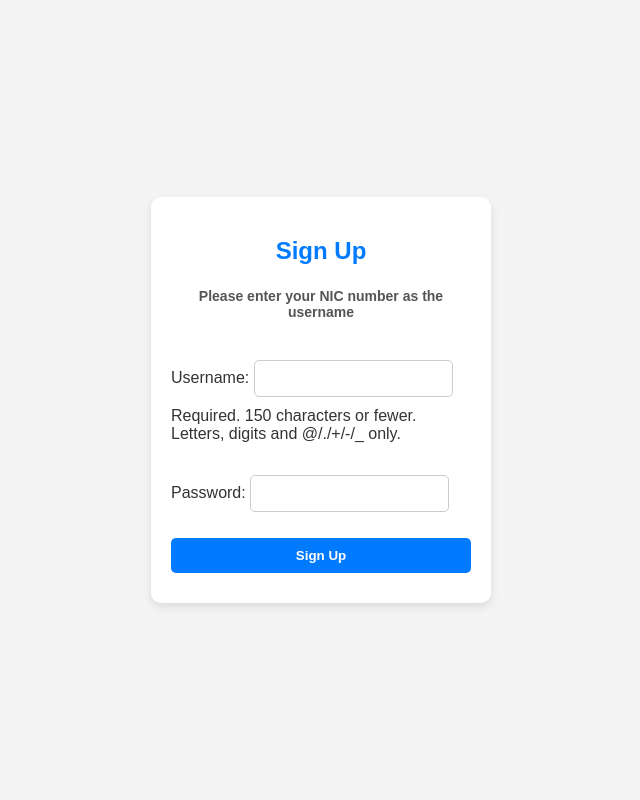
After one commit to ThiyaraBandara/simple-voting-web-application, a Django app: page /signup/ in a window 1280 px wide. The commit adds this page. Shown: the whole page, without its empty margins (319-959 px from the left). Run offline with Django 5.2, Linux system fonts and the light colour scheme.

Commit message:
added_user_login_and_signup_page

```diff
--- a/voting/forms.py
+++ b/voting/forms.py
@@ -1,7 +1,49 @@
+# voting/forms.py
 from django import forms
+from django.contrib.auth.models import User
+from django.core.exceptions import ValidationError
 from .models import UserProfile
+import re
+
+class UserSignupForm(forms.ModelForm):
+    password = forms.CharField(widget=forms.PasswordInput)
+
+    class Meta:
+        model = User
+        fields = ['username', 'password']  # username will be National ID number
+
+    def clean_username(self):
+        username = self.cleaned_data.get('username')
+
+        # Check if username is alphanumeric
+        if not re.match(r'^[A-Za-z0-9]+$', username):
+            raise ValidationError("Username must only contain letters and numbers.")
+
+        # Check if username is unique
+        if User.objects.filter(username=username).exists():
+            raise ValidationError("A user with this National ID number already exists.")
+        else:
+         return username
+
+    def clean_password(self):
+        password = self.cleaned_data.get('password')
+
+        # Validate password strength
+        if not re.match(r'^(?=.*[A-Za-z])(?=.*\d)(?=.*[@$!%*?&])[A-Za-z\d@$!%*?&]{8,}$', password):
+            raise ValidationError("Password must be at least 8 characters long and include at least one letter, one number, and one special character.")
+        else:
+         return password
 
 class UserProfileForm(forms.ModelForm):
     class Meta:
         model = UserProfile
         fields = ['bio', 'profile_picture']
+
+        # Remove default error messages for username field
+        error_messages = {
+            'username': {
+                'required': {
+                    'message': '',  # Remove default required message
+                },
+            },
+        }
--- /dev/null
+++ b/voting/templates/voting/signup.html
@@ -0,0 +1,79 @@
+<!-- voting/templates/voting/signup.html -->
+<!DOCTYPE html>
+<html lang="en">
+<head>
+    <meta charset="UTF-8">
+    <meta name="viewport" content="width=device-width, initial-scale=1.0">
+    <title>Sign Up</title>
+    <style>
+        body {
+            font-family: Arial, sans-serif;
+            background-color: #f4f4f4;
+            margin: 0;
+            padding: 0;
+            display: flex;
+            justify-content: center;
+            align-items: center;
+            height: 100vh;
+            color: #333;
+        }
+        .container {
+            background: white;
+            padding: 20px;
+            border-radius: 10px;
+            box-shadow: 0 4px 10px rgba(0, 0, 0, 0.1);
+            width: 300px;
+        }
+        h2 {
+            text-align: center;
+            color: #007BFF;
+        }
+        h5 {
+            font-size: 14px;
+            text-align: center;
+            color: #555;
+        }
+        form {
+            display: flex;
+            flex-direction: column;
+        }
+        input[type="text"],
+        input[type="password"],
+        button {
+            margin-bottom: 10px;
+            padding: 10px;
+            border-radius: 5px;
+            border: 1px solid #ccc;
+        }
+        button {
+            background-color: #007BFF;
+            color: white;
+            border: none;
+            cursor: pointer;
+            font-weight: bold;
+        }
+        button:hover {
+            background-color: #0056b3;
+        }
+        .error {
+            color: red;
+            font-size: 12px;
+            text-align: center;
+        }
+    </style>
+</head>
+<body>
+    <div class="container">
+        <h2>Sign Up</h2>
+        <h5>Please enter your NIC number as the username</h5>
+        <form method="POST">
+            {% csrf_token %}
+            {{ form.as_p }}
+            <button type="submit">Sign Up</button>
+        </form>
+        {% if form.errors %}
+            <p class="error">{{ form.errors }}</p>
+        {% endif %}
+    </div>
+</body>
+</html>
--- a/voting/urls.py
+++ b/voting/urls.py
@@ -1,15 +1,19 @@
 # voting/urls.py
 from django.urls import path
 #from django.contrib.auth import views as auth_views
-from .views import profile, vote, index, results
+from .views import profile, vote, index, results, signup, user_login
 from . import views
 
 urlpatterns = [
-    path('', views.index, name='index'),
+
+    path('',index, name='index'),
+    path('signup/', signup, name='signup'),
+    path('login/', user_login, name='login'),
     path('vote/<int:candidate_id>/', views.vote, name='vote'),
     path('vote_confirmation/<int:candidate_id>/', views.vote_confirmation, name='vote_confirmation'),
     path('results/', views.results, name='results'),
     path('profile/', profile, name='profile'),  # Add this line for user profile
 
 
+
 ]
--- a/voting/views.py
+++ b/voting/views.py
@@ -4,12 +4,37 @@ from django.shortcuts import render, redirect, get_object_or_404
 from django.contrib.auth.decorators import login_required
 from django.contrib.auth.forms import UserCreationForm
 from django.contrib.auth import login
+from django.contrib.auth.forms import AuthenticationForm
 from .models import Candidate, Vote,UserProfile
-from .forms import UserProfileForm
+from .forms import UserSignupForm,UserProfileForm
 
 def index(request):
     candidates = Candidate.objects.all()
     return render(request, 'voting/index.html', {'candidates': candidates})
+def signup(request):
+    if request.method == 'POST':
+        form = UserSignupForm(request.POST)
+        if form.is_valid():
+            user = form.save(commit=False)
+            user.set_password(form.cleaned_data['password'])
+            user.save()
+            login(request, user)  # Log the user in after signup
+            return redirect('index')  # Redirect to the index after signup
+    else:
+        form = UserSignupForm()
+    return render(request, 'voting/signup.html', {'form': form})
+
+def user_login(request):
+    if request.method == 'POST':
+        form = AuthenticationForm(data=request.POST)
+        if form.is_valid():
+            login(request, form.get_user())
+            return redirect('index')
+    else:
+        form = AuthenticationForm()
+    return render(request, 'voting/login.html', {'form': form})
+
+
 
 def vote(request, candidate_id):
     if request.method == 'POST':
```
Also changed, not shown: voting/templates/signup.html (added, +14 -0 lines), voting/templates/voting/login.html (added, +73 -0 lines), voting/templates/voting/profile.html (+54 -7 lines), voting_site/settings.py (+24 -0 lines), db.sqlite3, 1 other file.
